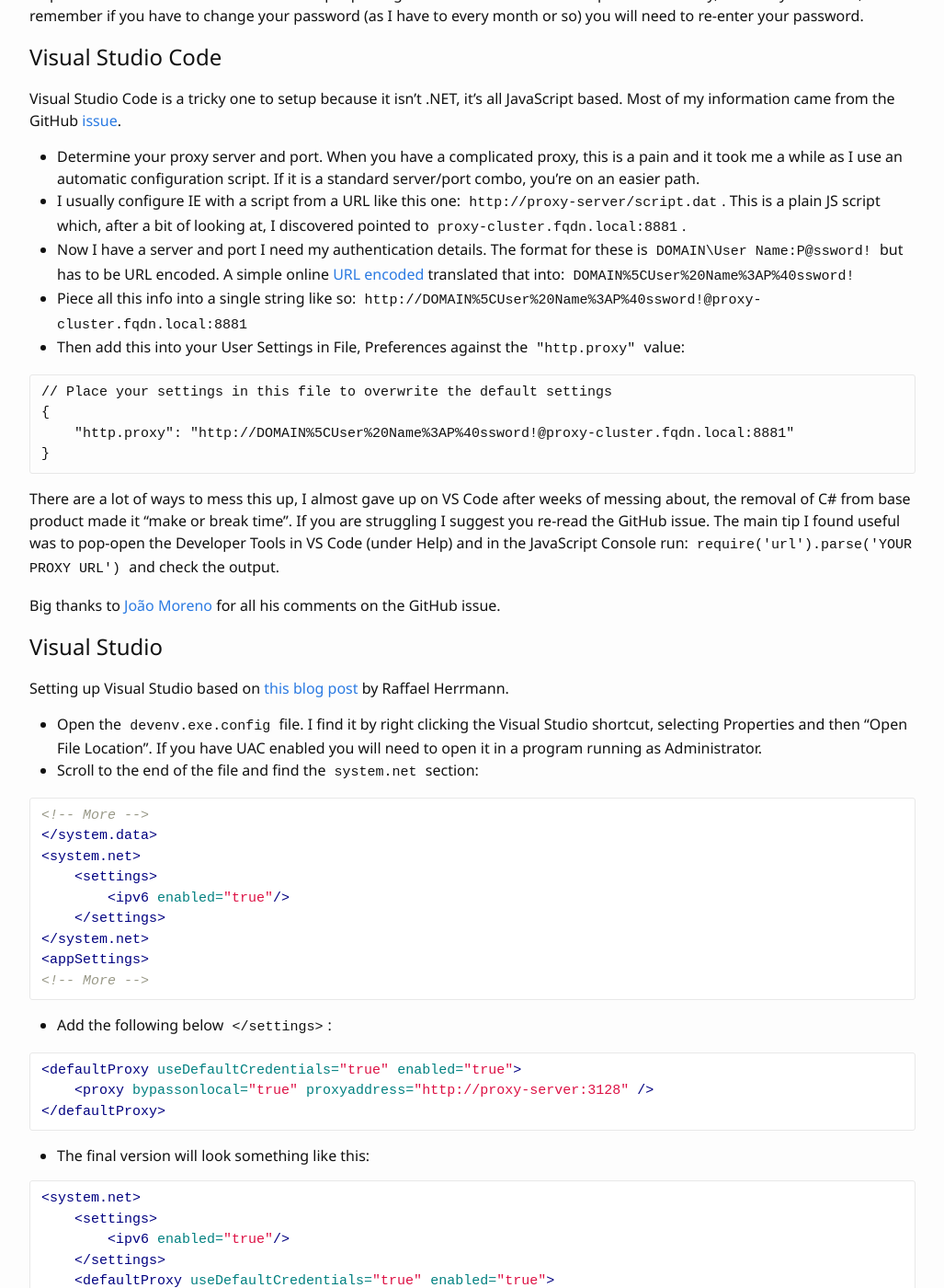
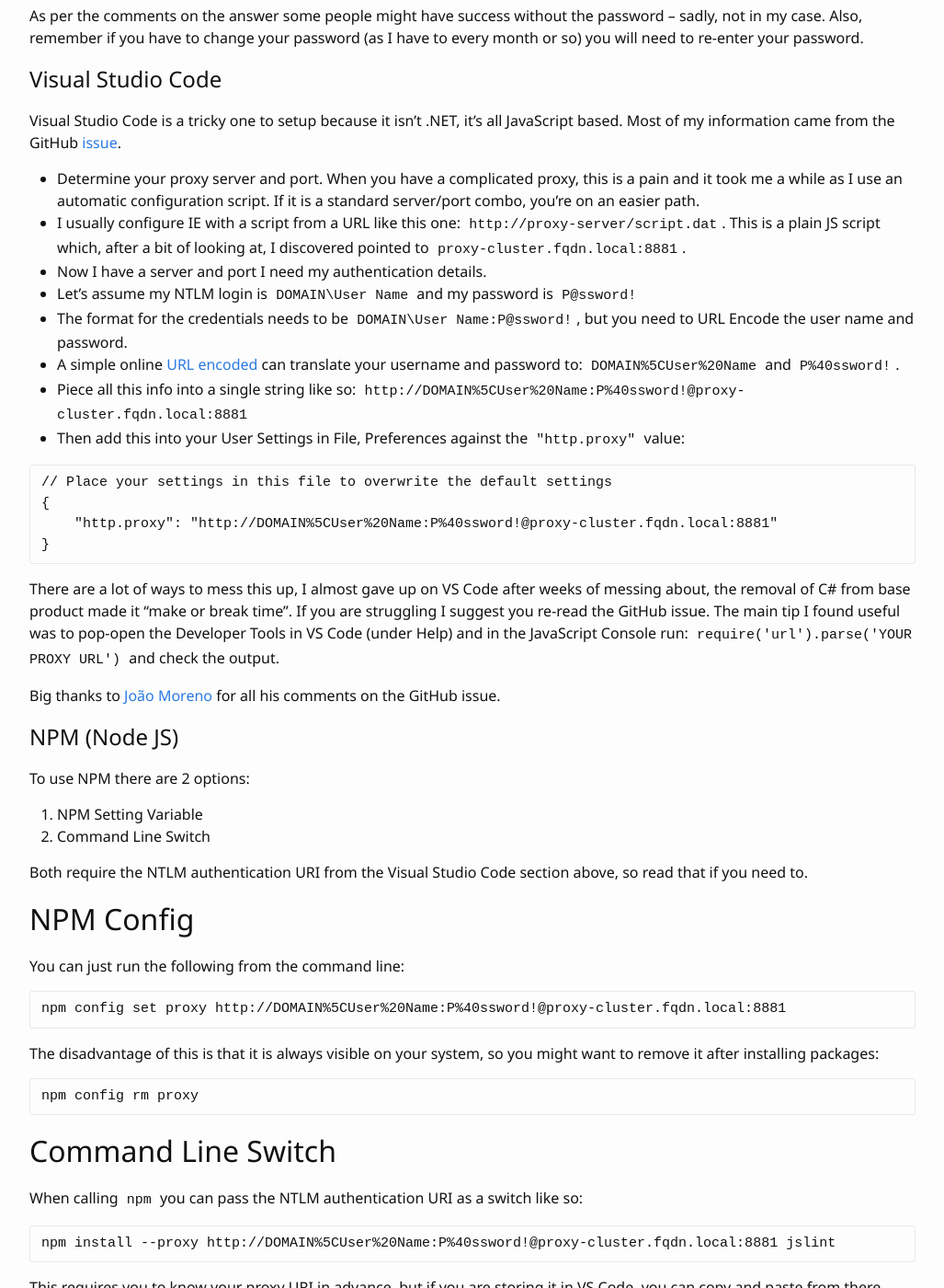
Before and after one commit to xdaDaveShaw/xdaDaveShaw.github.io, a Jekyll site: the page built from blog/_posts/2014-10-13-working-in-visual-studio-behind-the-firewall.markdown, in a window 1280 px wide and 1400 px high, scrolled down 1027 px. Shown: the whole window at 92% size, without its empty margins (126-1153 px from the left). Built offline with Jekyll 4.4.1, drawn with Linux system fonts in a browser that asks for light colours; some of the changed text lies outside the part shown.

Commit message:
Updated Working behind the firewall post.
added details of how to configure and use NPM and also clarified
some of the VS Code instructions.

````diff
--- a/blog/_posts/2014-10-13-working-in-visual-studio-behind-the-firewall.markdown
+++ b/blog/_posts/2014-10-13-working-in-visual-studio-behind-the-firewall.markdown
@@ -9,8 +9,10 @@ categories:
 - Development
 - Visual Studio
 - nuget
+- NPM
 ---
-**Updated 22-Mar-2016** *Added VS Code*
+- **Updated 22-Mar-2016** *Added VS Code*
+- **Updated 07-Oct-2016** *Added NPM / Node JS*
 
 Working in an "Enterprise" type environment means lots of *fun* obstacles getting in the way of your day to day work &ndash; the corporate proxy is one of my challenges.
 
@@ -30,7 +32,7 @@ Running `nuget.exe` with the following switches will allow NuGet to use and auth
 
 It will put the values into your `nuget.config` file (with the password encrypted)
 
-{% highlight xml %}
+```xml
 <configuration>
     <config>
         <add key="http_proxy" value="http://proxy-server:3128" />
@@ -38,37 +40,78 @@ It will put the values into your `nuget.config` file (with the password encrypte
         <add key="http_proxy.password" value="base64encodedHopefullyEncryptedPassword" />
     </config>
 </configuration>
-{% endhighlight %}
+```
 
 Once Visual Studio is restarted, it should be able to see through the proxy.
 
 As per the comments on the answer some people might have success without the password &ndash; sadly, not in my case. Also, remember if you have to change your password (as I have to every month or so) you will need to re-enter your password.
 
 # Visual Studio Code
+
 Visual Studio Code is a tricky one to setup because it isn't .NET, it's all JavaScript based. Most of my information came from the GitHub [issue](https://github.com/microsoft/vscode/issues/69).
 
 - Determine your proxy server and port. When you have a complicated proxy, this is a pain and it took me a while as I use an automatic configuration script. If it is a standard server/port combo, you're on an easier path.
 - I usually configure IE with a script from a URL like this one: `http://proxy-server/script.dat`. This is a plain JS script which, after a bit of looking at, I discovered pointed to `proxy-cluster.fqdn.local:8881`.
-- Now I have a server and port I need my authentication details. The format for these is `DOMAIN\User Name:P@ssword!` but has to be URL encoded. A simple online [URL encoded](http://meyerweb.com/eric/tools/dencoder/) translated that into: `DOMAIN%5CUser%20Name%3AP%40ssword!`
-- Piece all this info into a single string like so: `http://DOMAIN%5CUser%20Name%3AP%40ssword!@proxy-cluster.fqdn.local:8881`
+- Now I have a server and port I need my authentication details.
+- Let's assume my NTLM login is `DOMAIN\User Name` and my password is `P@ssword!`
+- The format for the credentials needs to be `DOMAIN\User Name:P@ssword!`, but you need to URL Encode the user name and password.
+- A simple online [URL encoded](http://meyerweb.com/eric/tools/dencoder/) can translate your username and password to: `DOMAIN%5CUser%20Name` and `P%40ssword!`.
+- Piece all this info into a single string like so: `http://DOMAIN%5CUser%20Name:P%40ssword!@proxy-cluster.fqdn.local:8881`
 - Then add this into your User Settings in File, Preferences against the `"http.proxy"` value:
 
 ```JSON
 // Place your settings in this file to overwrite the default settings
 {
-    "http.proxy": "http://DOMAIN%5CUser%20Name%3AP%40ssword!@proxy-cluster.fqdn.local:8881"
+    "http.proxy": "http://DOMAIN%5CUser%20Name:P%40ssword!@proxy-cluster.fqdn.local:8881"
 }
 ```
+
 There are a lot of ways to mess this up, I almost gave up on VS Code after weeks of messing about, the removal of C# from base product made it "make or break time". If you are struggling I suggest you re-read the GitHub issue. The main tip I found useful was to pop-open the Developer Tools in VS Code (under Help) and in the JavaScript Console run: `require('url').parse('YOUR PROXY URL')` and check the output.
 
 Big thanks to [João Moreno](https://github.com/joaomoreno) for all his comments on the GitHub issue.
+
+# NPM (Node JS)
+
+To use NPM there are 2 options:
+
+1. NPM Setting Variable
+1. Command Line Switch
+
+Both require the NTLM authentication URI from the Visual Studio Code section above, so read that if you need to.
+
+## NPM Config
+
+You can just run the following from the command line:
+
+```CMD
+npm config set proxy http://DOMAIN%5CUser%20Name:P%40ssword!@proxy-cluster.fqdn.local:8881
+```
+
+The disadvantage of this is that it is always visible on your system, so you might want to remove it after installing packages:
+
+```CMD
+npm config rm proxy
+```
+
+## Command Line Switch
+
+When calling `npm` you can pass the NTLM authentication URI as a switch like so:
+
+```CMD
+npm install --proxy http://DOMAIN%5CUser%20Name:P%40ssword!@proxy-cluster.fqdn.local:8881 jslint
+```
+
+This requires you to know your proxy URI in advance, but if you are storing it in VS Code, you can copy and paste from there.
+
+I'm currently wrapping all NPM operations in Powershell scripts that automate checking of packages on disk, then prompting for
+authentication details if needed and building the URI on the fly.
 
 # Visual Studio
 
 Setting up Visual Studio based on [this blog post](http://en.code-bude.net/2013/07/15/how-to-setup-a-proxy-server-in-visual-studio-2012/) by Raffael Herrmann.
 
- - Open the `devenv.exe.config` file. I find it by right clicking the Visual Studio shortcut, selecting Properties and then "Open File Location". If you have UAC enabled you will need to open it in a program running as Administrator.
- - Scroll to the end of the file and find the `system.net` section:
+- Open the `devenv.exe.config` file. I find it by right clicking the Visual Studio shortcut, selecting Properties and then "Open File Location". If you have UAC enabled you will need to open it in a program running as Administrator.
+- Scroll to the end of the file and find the `system.net` section:
 
 ```xml
 <!-- More -->
````
